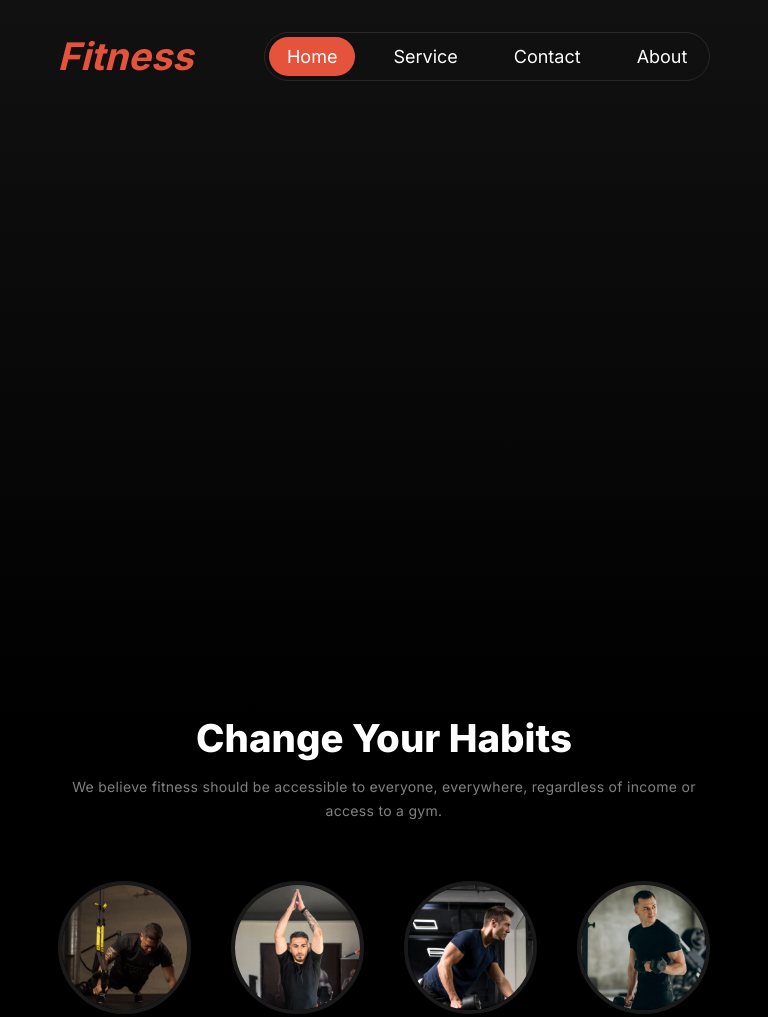
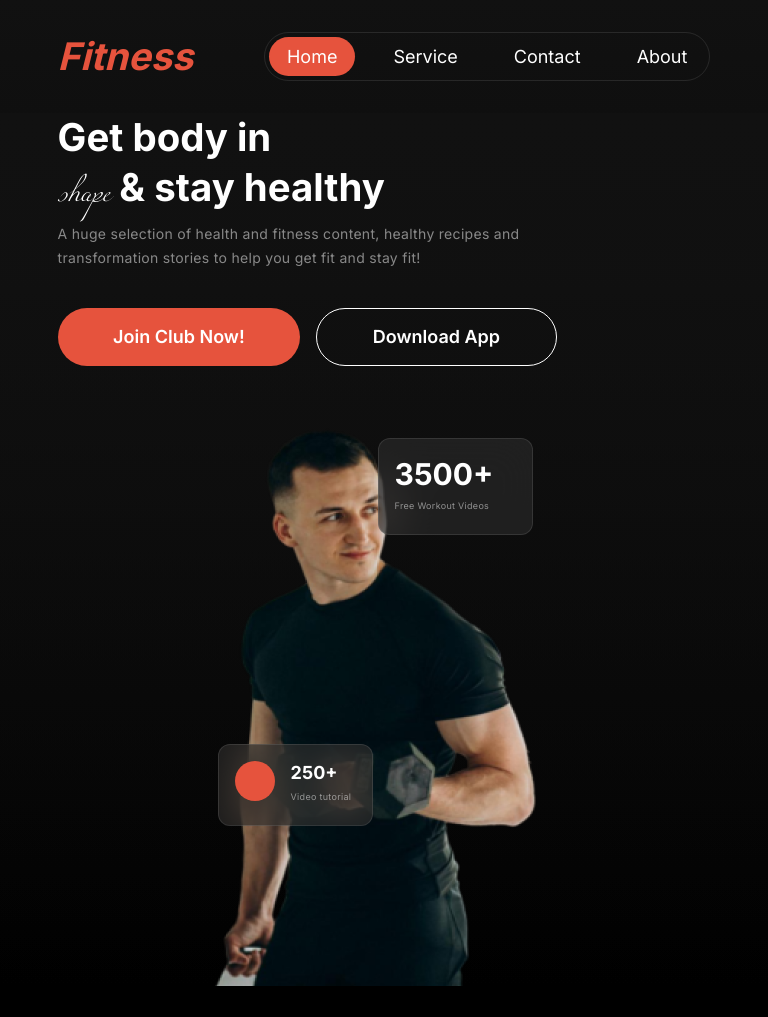
Before and after one commit to hisuvo/Assignment-two, a plain HTML site: page index.html in a window 768 px wide. Shown: the top 1017 px of the page. Drawn offline with Linux system fonts and the light colour scheme.

Commit message:
banner section clear

```diff
--- a/index.html
+++ b/index.html
@@ -45,6 +45,35 @@
           <a href="#"><i class="fa-solid fa-bars"></i></a>
         </div>
       </nav>
+      <!-- Banner section -->
+       <section class="banner">
+        <div class="container flx">
+          <div class="banner_content">
+            <h1 class="banner_title fs-title">Get body in <br> <span class="ff-miama">shape</span> & stay healthy</h1>
+            <p class="description">A huge selection of health and fitness content, healthy recipes and transformation stories to help you get fit and stay fit!</p>
+            <p class="flx">
+              <button class="btn-primary">Join Club Now!</button>
+              <button class="btn-secondary">Download App</button>
+            </p>
+          </div>
+          <div class="banner_img">
+            <picture class="grid">
+              <img src="./assets/images/images 2.png" alt="">
+            </picture>
+            <div class="banner_video_tutorial--card flx">
+              <div id="circle"></div>
+              <div>
+                <h3 class="video_viewer_number">250+</h3>
+                <p class="description">Video tutorial</p>
+              </div>
+            </div>
+            <div class="banner_free_video--card">
+              <h3 class="free_video_viewer_number">3500+</h3>
+              <p class="description">Free Workout Videos</p>
+            </div>
+          </div>
+        </div>
+       </section>
     </header>
     <main>
       <!-- change and habits section -->
--- a/style/style.css
+++ b/style/style.css
@@ -104,16 +104,16 @@ button {
 
 .grid {
   display: grid;
-  align-items: center;
+  place-items: center;
 }
 
 /* font color style */
-.clr-light {
+/* .clr-light {
   color: var(--clr-neutral-100);
 }
 .clr-gray {
   color: var(--clr-neutral-200);
-}
+} */
 
 /* font family style */
 
@@ -125,16 +125,16 @@ button {
 /* font-size style  */
 
 .fs-title {
-  font-size: var(--fs-800);
+  font-size: var(--fs-900);
 }
 
 /* font-weight style */
-.fw-800 {
+/* .fw-800 {
   font-weight: var(--fw-800);
 }
 .fw-700 {
   font-weight: var(--fw-700);
-}
+} */
 
 .txt-aln {
   text-align: center;
@@ -159,7 +159,7 @@ body {
   margin: 0 auto;
 }
 
-.btn-primary{
+.btn-primary, .btn-secondary{
   border: none;
   outline:none;
   cursor: pointer;
@@ -168,8 +168,15 @@ body {
   background-color: var(--clr-accent-400);
   color: var(--clr-neutral-100);
   border-radius: 2.625rem;
-  padding: 1rem 4.46875rem;
+  padding: 1rem 3.46875rem;
   margin-block-start: 2.375rem;
+}
+
+.btn-secondary{
+  box-sizing: border-box;
+  border: 1px solid rgb(255, 255, 255);
+  border-radius: 42px;
+  background-color: transparent;
 }
 
 section {
@@ -196,7 +203,6 @@ section {
 /* -------------------- */
 
 header{
-height: 715px;
 background: linear-gradient(180.00deg, rgb(17, 17, 17),rgba(119, 119, 119, 0) 100%);
 }
 
@@ -244,9 +250,64 @@ nav {
 
 /* Banner Related style */
 
+.banner{
+  background: linear-gradient(180.00deg, rgb(17, 17, 17),rgba(119, 119, 119, 0) 100%);
+}
 
+#circle{
+  width: 40px;
+  height: 40px;
+  border-radius: 50px;
+  background-color: var(--clr-accent-400);
+}
 
+.banner .container{
+  justify-content: space-between;
+  align-items: center;
+}
 
+.banner_content .banner_title, p{
+  max-width: 32.5rem;
+}
+
+.banner_content{
+  width: 55%;
+}
+
+.banner_img{
+  position: relative;
+  width: 35%;
+}
+
+.banner_video_tutorial--card,
+.banner_free_video--card {
+  position: absolute;
+  width: 206px;
+  box-sizing: border-box;
+  border: 1px solid rgba(255, 255, 255, 0.1);
+  border-radius: 12px;
+  backdrop-filter: blur(20px);
+  background: rgba(48, 48, 48, 0.54);
+  padding: 2rem 1rem;
+}
+
+.banner_video_tutorial--card{
+  left: -7rem;
+  bottom: 2rem;
+}
+
+.banner_free_video--card{
+  left: 15rem;
+  top: 7rem;
+}
+
+.video_viewer_number{
+  font-size: 1.5rem;
+}
+
+.free_video_viewer_number{
+  font-size: 40px;
+}
 
 /* ------------------ */
 /* main related style */
@@ -574,9 +635,52 @@ footer{
     gap: 1.25rem;
   }
 
-.nav-link {
-  font-size: var(--fs-400);
- }
+  .nav-link {
+    font-size: var(--fs-400);
+  }
+
+  /* Banner related style */
+
+   .banner .container{
+    flex-direction: column;
+    align-items: center;
+    gap: 40px;
+  }
+
+  .banner_content,
+  .banner_img{
+    width: 100%;
+  }
+
+  .banner_video_tutorial--card,
+  .banner_free_video--card {
+    width: 155px;
+    padding: 1rem;
+  }
+
+  .banner_video_tutorial--card{
+    left: 10rem;
+    bottom: 10rem;
+  }
+
+  .banner_free_video--card{
+    left: 20rem;
+    top: 2rem;
+  }
+
+  .free_video_viewer_number{
+    font-size: 30px;
+  }
+
+  .video_viewer_number{
+    font-size: 18px;
+  }
+
+  .banner_img .description{
+    font-size: 9px;
+  }
+
+
 
   /* change habits style */
   .change-habits-cards {
@@ -638,6 +742,47 @@ footer{
     display: none;
   }
 
+  /* Banner related style */
+
+  .banner .container{
+    flex-direction: column;
+    align-items: center;
+    gap: 40px;
+  }
+
+  .banner_content,
+  .banner_img{
+    width: 100%;
+  }
+
+  .banner_video_tutorial--card,
+  .banner_free_video--card {
+    width: 155px;
+    padding: 1rem;
+  }
+
+  .banner_video_tutorial--card{
+    left: 6rem;
+    bottom: 15rem;
+  }
+
+  .banner_free_video--card{
+    left: 17rem;
+    top: -1rem;
+  }
+
+  .free_video_viewer_number{
+    font-size: 30px;
+  }
+
+  .video_viewer_number{
+    font-size: 18px;
+  }
+
+  .banner_img .description{
+    font-size: 9px;
+  }
+
 
   /* button style */
   .btn-primary{
```
